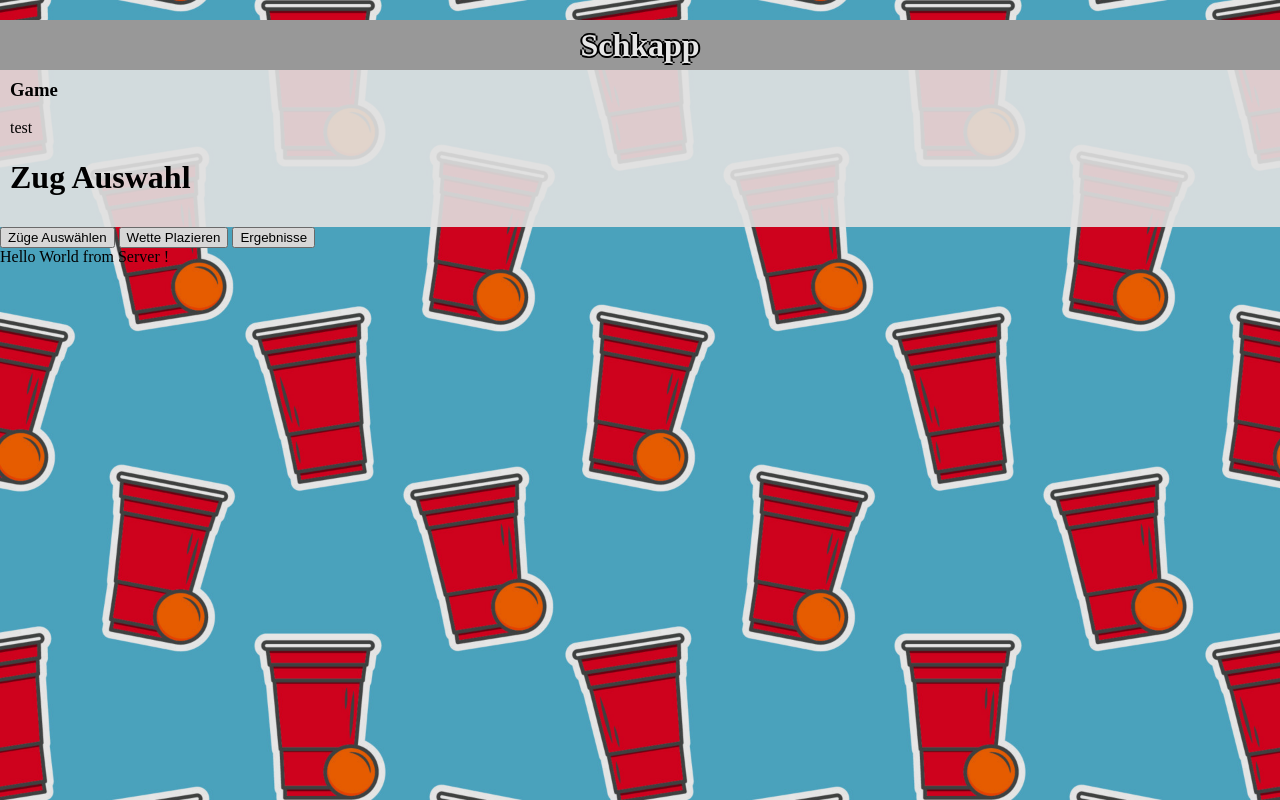
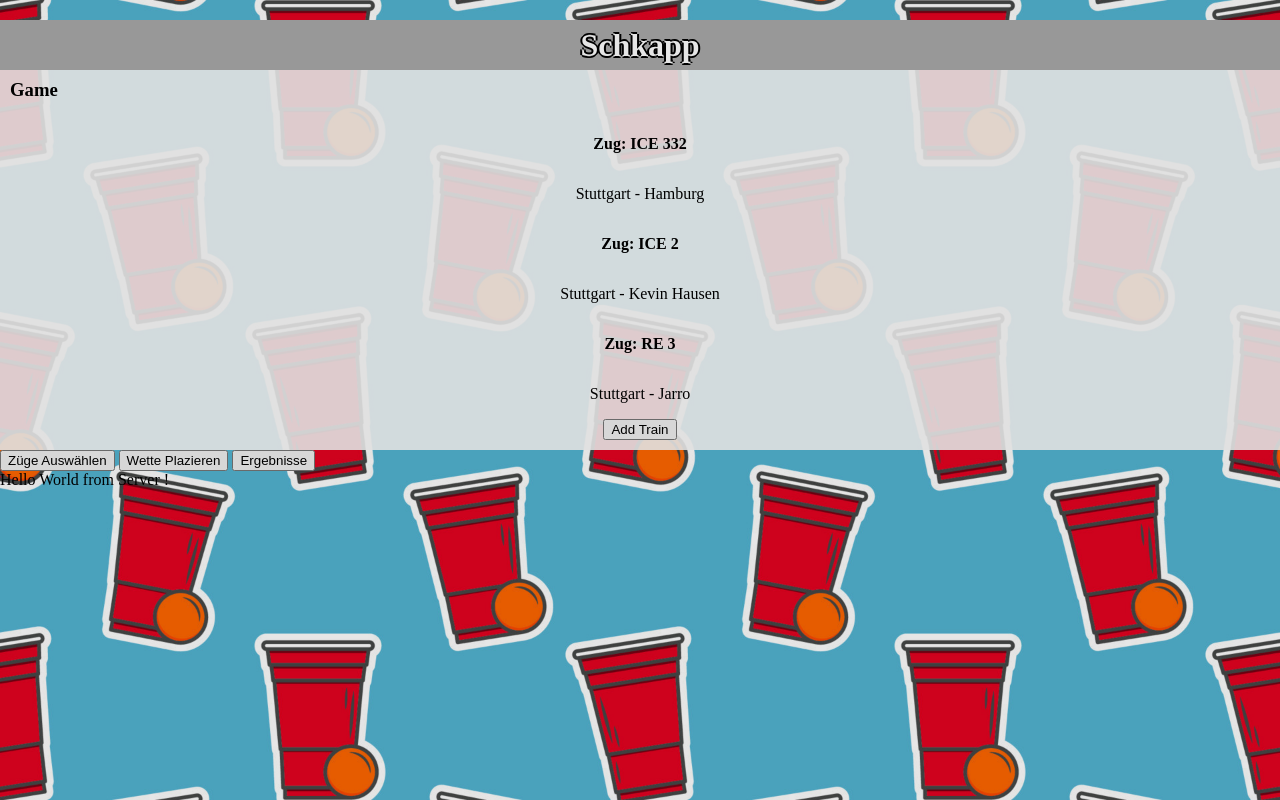
Before and after one commit to matzesoft/schkapp, a SvelteKit app: page /game in a window 1280 px wide. Built offline with nearby package versions, Linux system fonts and the light colour scheme.

Commit message:
More ui train thingi

```diff
--- a/src/routes/+page.svelte
+++ b/src/routes/+page.svelte
@@ -1,6 +1,5 @@
 <script>
     import {getTraindata} from '$lib/db_api/db_api.js';
-
 </script>
 
 <main>
--- a/src/routes/game/EndScreen.svelte
+++ b/src/routes/game/EndScreen.svelte
@@ -2,3 +2,11 @@
     End Screen
     <h1>Game OVER</h1>
 </div>
+
+<style>
+    div {
+        display: flex;
+        flex-direction: column;
+        align-items: center;
+    }
+</style>
--- a/src/routes/game/PlaceBet.svelte
+++ b/src/routes/game/PlaceBet.svelte
@@ -3,3 +3,11 @@
     place Bet here
     <h1>KILL ME</h1>
 </div>
+
+<style>
+    div {
+        display: flex;
+        flex-direction: column;
+        align-items: center;
+    }
+</style>
--- a/src/routes/game/SelectTrains.svelte
+++ b/src/routes/game/SelectTrains.svelte
@@ -1,8 +1,54 @@
 <script>
+    $: trainID = 1;
 
+    function trainInformation(trainID) {
+        if (trainID === 1) {
+            return "ICE Stuttgart - Hamburg"
+        } else if (trainID === 2) {
+            return "ICE Stuttgart - Schkevhausen"
+        } else {
+            return "RE 789";
+        }
+    }
+    function incrementTrainID() {
+        trainID++;
+        if (trainID > 3) {
+            trainID = 1;
+        }
+    }
+    let trains = [{ id: 332, type:"ICE" , name: "Stuttgart - Hamburg" }, { id: 2, type:"ICE" , name: "Stuttgart - Kevin Hausen" }, { id: 3,type:"RE" , name: "Stuttgart - Jarro" }];
+
+    function addTrain() {
+        const newTrainId = trains.length + 1;
+        const newTrainName = `Train ${newTrainId}`;
+        trains = [...trains, { id: newTrainId, name: newTrainName }];
+    }
 </script>
 
-<div>
-    <p>test</p>
-    <h1>Zug Auswahl</h1>
-</div>
+<main>
+    {#each trains as train (train.id)}
+    <div class="Train">
+        <p class="trainHead">Zug: {train.type} {train.id}</p>
+        <p>{train.name}</p>
+    </div>
+    {/each}
+
+    <button on:click={addTrain}>Add Train</button>
+</main>
+
+
+<style>
+    main {
+        display: flex;
+        flex-direction: column;
+        align-items: center;
+    }
+    div {
+        display: flex;
+        flex-direction: column;
+        align-items: center;
+    }
+    .trainHead {
+        font-weight: bold;
+    }
+</style>
```
